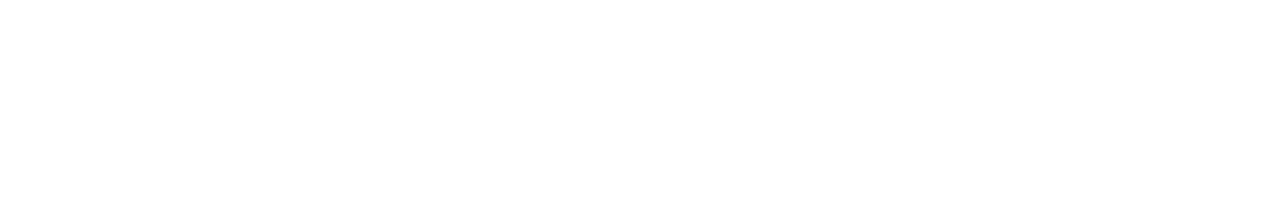
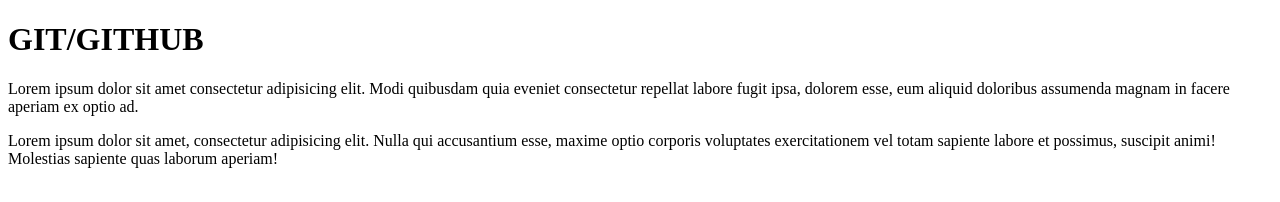
Before and after one commit to Picky-g/github-class, a plain HTML site: page index.html in a window 1280 px wide. Drawn offline with Linux system fonts and the light colour scheme.

Commit message:
added the hero section html structure

```diff
--- a/index.html
+++ b/index.html
@@ -6,6 +6,9 @@
     <title>Document</title>
 </head>
 <body>
+   <h1>GIT/GITHUB</h1>
+   <p>Lorem ipsum dolor sit amet consectetur adipisicing elit. Modi quibusdam quia eveniet consectetur repellat labore fugit ipsa, dolorem esse, eum aliquid doloribus assumenda magnam in facere aperiam ex optio ad.</p>
 
+   <p>Lorem ipsum dolor sit amet, consectetur adipisicing elit. Nulla qui accusantium esse, maxime optio corporis voluptates exercitationem vel totam sapiente labore et possimus, suscipit animi! Molestias sapiente quas laborum aperiam!</p>
 </body>
 </html>
```
